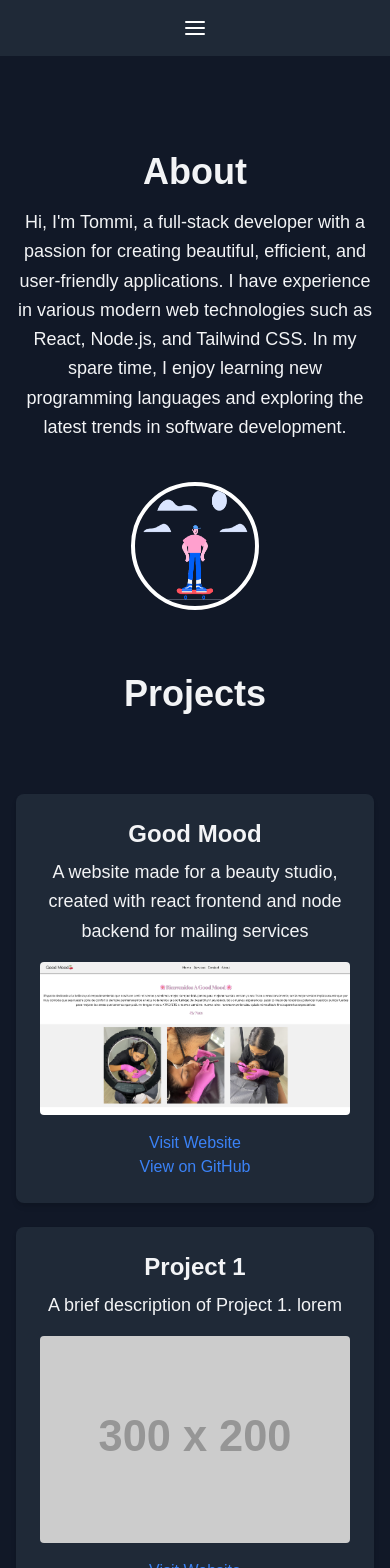
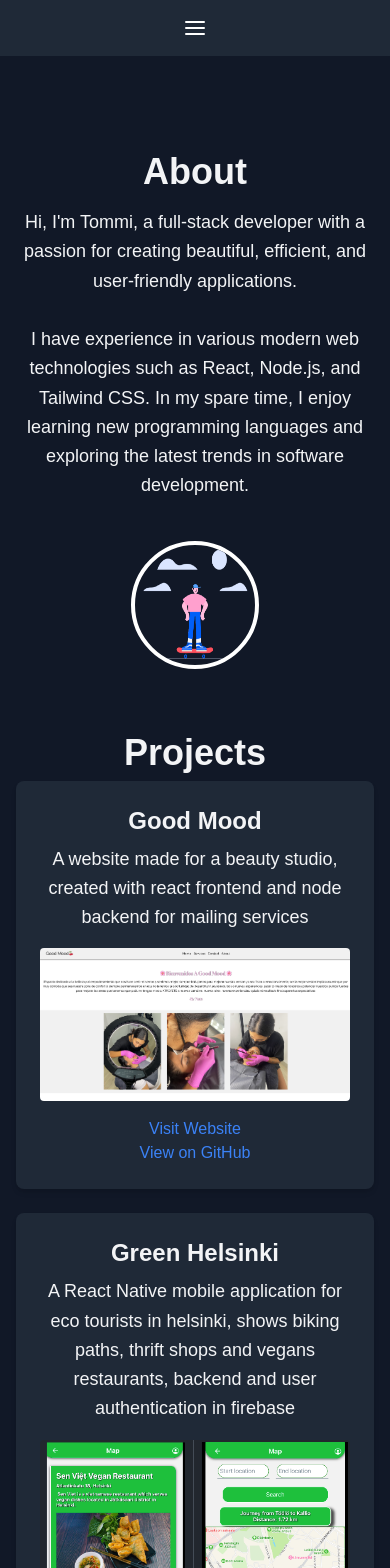
Before and after one commit to tommimaki/Personal-Portfolio, a React (Create React App) app: page / in a window 390 px wide. Shown: the top 1568 px of the page. Built offline with nearby package versions, Linux system fonts and the light colour scheme.

Commit message:
mobile project

```diff
--- a/src/App.js
+++ b/src/App.js
@@ -1,6 +1,7 @@
 import React from "react";
 
 import goodmood from "./assets/goodmood.png";
+import api from "./assets/api.png";
 import Contact from "./components.js/contact";
 import Project from "./components.js/project";
 import Skills from "./components.js/skills";
@@ -19,7 +20,7 @@ function App() {
         <main className="container mx-auto px-4 py-12">
           <About />
           <section className="text-center my-12">
-            <h2 className="text-4xl font-semibold mb-2 text-center  mb-20">
+            <h2 className="text-4xl font-semibold mb-2 text-center  mb-10">
               Projects
             </h2>
 
@@ -36,11 +37,10 @@ function App() {
                 githubLink="https://github.com/tommimaki/GoodMood"
               />
               <Project
-                title="Project 1"
-                description="A brief description of Project 1. lorem"
-                imgSrc="https://via.placeholder.com/300x200"
-                websiteLink="https://project1.example.com"
-                githubLink="https://github.com/username/project1"
+                title="Green Helsinki"
+                description="A React Native mobile application for eco tourists in helsinki, shows biking paths, thrift shops and vegans restaurants, backend and user  authentication in firebase"
+                imgSrc={api}
+                githubLink="https://github.com/tommimaki/GreenHelsinki"
               />
               <Project
                 title="Project 1"
--- a/src/components.js/about.js
+++ b/src/components.js/about.js
@@ -5,7 +5,7 @@ function About() {
   return (
     <section
       id="about"
-      className="my-12 flex flex-col items-center justify-center md:flex-row md:justify-between"
+      className="my-12 flex flex-col items-center justify-center md:flex-row md:justify-between mx-auto max-w-5xl"
     >
       <div className="md:flex md:flex-col md:items-center">
         <h2 className="text-4xl font-semibold mb-4 md:mb-20 text-center md:text-left">
@@ -14,11 +14,11 @@ function About() {
         <div className="w-full md:w-1/2 md:pl-6">
           <p className="text-lg leading-relaxed text-center md:text-left">
             Hi, I'm Tommi, a full-stack developer with a passion for creating
-            beautiful, efficient, and user-friendly applications. I have
-            experience in various modern web technologies such as React,
-            Node.js, and Tailwind CSS. In my spare time, I enjoy learning new
-            programming languages and exploring the latest trends in software
-            development.
+            beautiful, efficient, and user-friendly applications.
+            <br /> <br /> I have experience in various modern web technologies
+            such as React, Node.js, and Tailwind CSS. In my spare time, I enjoy
+            learning new programming languages and exploring the latest trends
+            in software development.
           </p>
         </div>
       </div>
--- a/src/components.js/footer.js
+++ b/src/components.js/footer.js
@@ -1,9 +1,18 @@
 import React from "react";
-import { FaLinkedin, FaWhatsapp } from "react-icons/fa";
+import { FaLinkedin, FaWhatsapp, FaGithub } from "react-icons/fa";
 
 const Footer = () => {
   return (
     <footer className="bg-#1F2937 p-8 mt-12 flex justify-center items-center">
+      <a
+        href="https://github.com/tommimaki"
+        target="_blank"
+        rel="noopener noreferrer"
+        className="mx-4"
+      >
+        <FaGithub className="text-4xl text-white" />
+      </a>
+
       <a
         href="https://www.linkedin.com/in/tommi-maki/"
         target="_blank"
--- a/src/components.js/header.js
+++ b/src/components.js/header.js
@@ -51,7 +51,7 @@ const Header = () => {
         <nav
           className={`${
             isOpen ? "flex" : "hidden"
-          } md:hidden flex-col items-center bg-gray-800 w-full h-auto absolute z-10 top-16 right-0 py-4`}
+          } md:hidden flex-col items-center bg-gray-800 w-full h-auto absolute z-10 top-0 right-0 py-4`}
         >
           <button
             className="text-white focus:outline-none mb-4 self-center"
--- a/src/components.js/project.js
+++ b/src/components.js/project.js
@@ -9,7 +9,7 @@ const Project = ({ title, description, imgSrc, websiteLink, githubLink }) => {
         <img
           src={imgSrc}
           alt={`${title} preview`}
-          className="w-full h-auto mb-4 rounded"
+          className="w-full  h-[300px]  h-auto mb-4 rounded"
         />
         <a
           href={websiteLink}
```
Also changed, not shown: src/assets/api.png (added).
